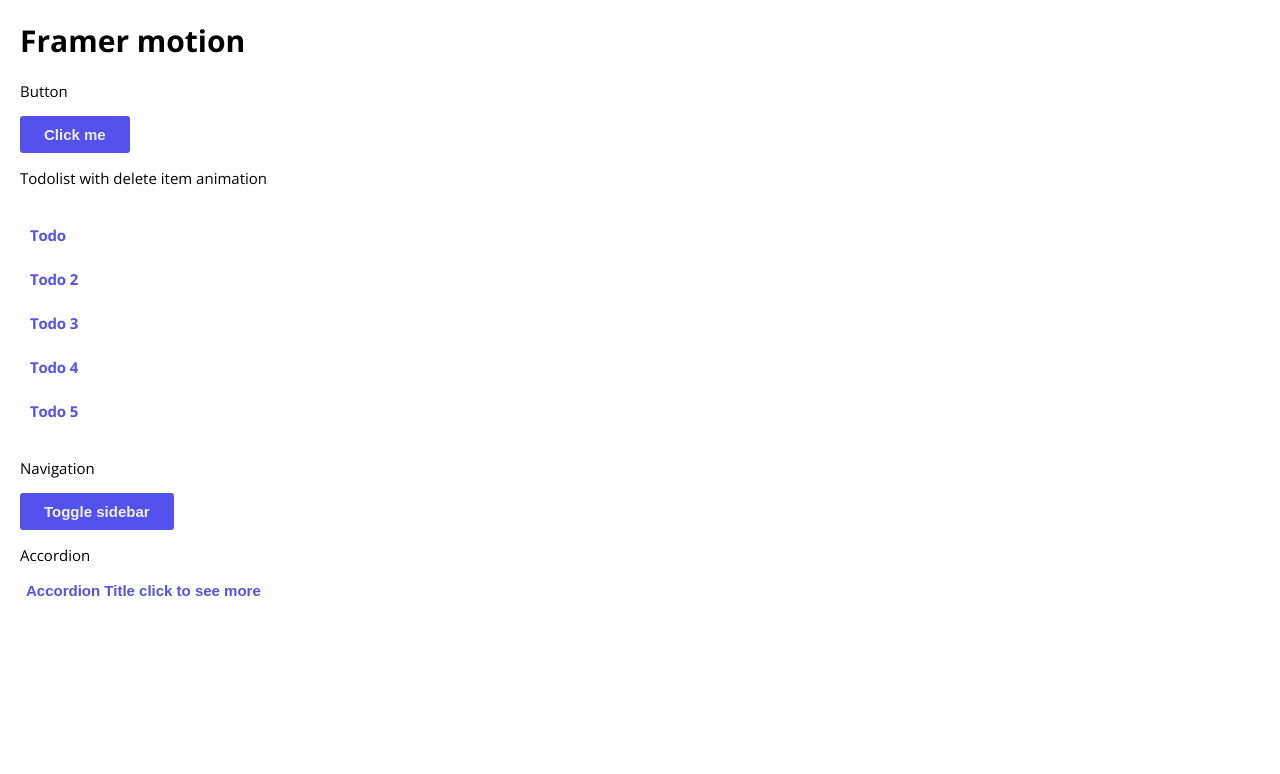
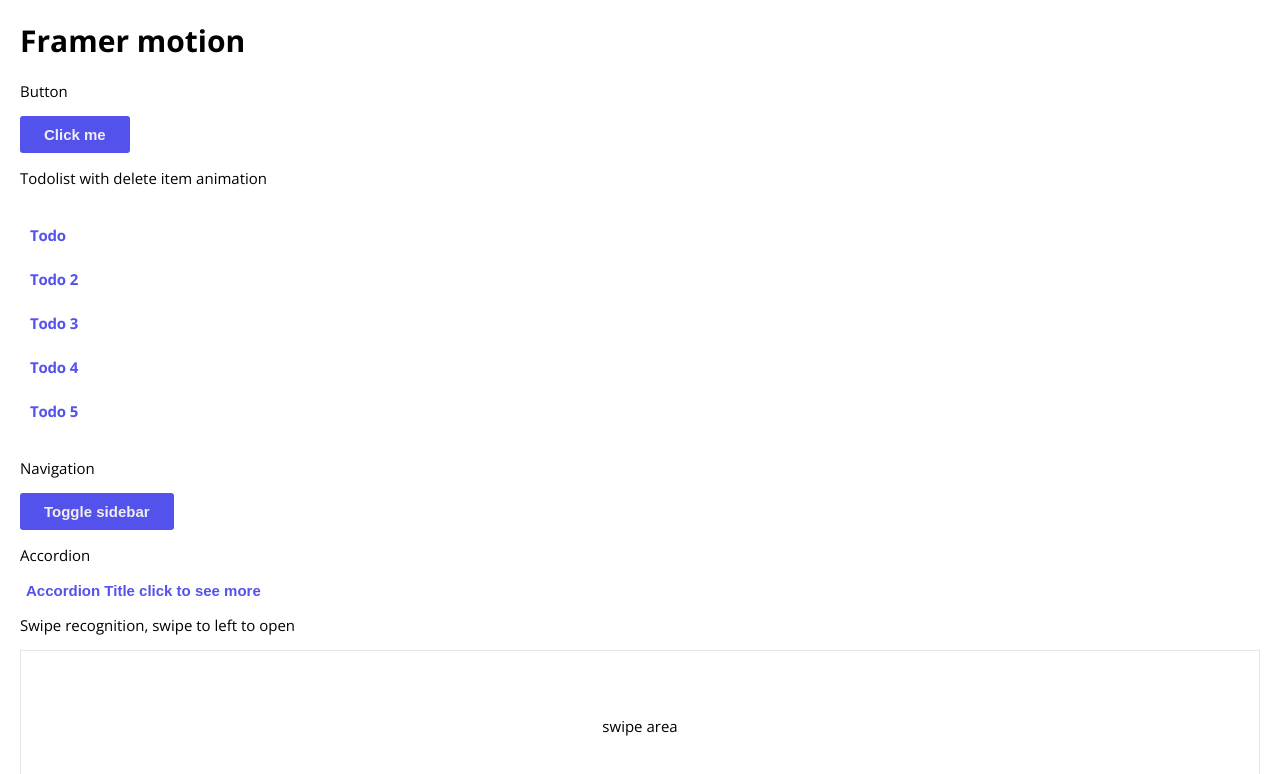
Before and after one commit to piotrglodek/animations-in-react, a React (Create React App) app: page / in a window 1280 px wide. Shown: the top 774 px of the page. Built offline with nearby package versions, Linux system fonts and the light colour scheme.

Commit message:
Create SwipeInfo animation

```diff
--- a/src/App.js
+++ b/src/App.js
@@ -1,4 +1,4 @@
-import { Button, TodoList, Nav, Accordion } from './components';
+import { Button, TodoList, Nav, Accordion, SwipeInfo } from './components';
 import { motion } from 'framer-motion';
 
 function App() {
@@ -20,6 +20,8 @@
         head='Accordion Title click to see more'
         content='Accordion content'
       />
+      <p>Swipe recognition, swipe to left to open</p>
+      <SwipeInfo />
     </motion.div>
   );
 }
--- /dev/null
+++ b/src/components/SwipeInfo.js
@@ -0,0 +1,64 @@
+import styled from 'styled-components';
+import { motion } from 'framer-motion';
+import { useState } from 'react';
+
+export const SwipeInfo = () => {
+  const [isOpen, setOpen] = useState(false);
+
+  const handlePan = (e, info) => {
+    if (info.offset.x >= 50) {
+      console.log('swipe right');
+      setOpen(false);
+    }
+    if (info.offset.x <= -50) {
+      console.log('swipe left');
+      setOpen(true);
+    }
+  };
+
+  return (
+    <StyledWrapper onPanEnd={handlePan}>
+      <p>swipe area</p>
+      <StyledSwipeContent
+        variants={swipeVariants}
+        animate={isOpen ? 'open' : 'hidden'}
+        initial='hidden'
+        transition={{
+          duration: 0.4,
+        }}
+      >
+        <p>Content title</p>
+        <p>swipe to right to hide</p>
+      </StyledSwipeContent>
+    </StyledWrapper>
+  );
+};
+
+const swipeVariants = {
+  open: {
+    x: 0,
+    opacity: 1,
+  },
+  hidden: { x: '100%', opacity: 0 },
+};
+
+const StyledWrapper = styled(motion.div)`
+  border: 1px solid rgba(0, 0, 0, 0.1);
+  padding: 50px 0;
+  display: grid;
+  place-items: center;
+  & p {
+    user-select: none;
+    pointer-events: none;
+  }
+`;
+
+const StyledSwipeContent = styled(motion.div)`
+  position: fixed;
+  right: 0;
+  top: 0;
+  padding: 10px;
+  background-color: #fff;
+  height: 100vh;
+  box-shadow: rgba(0, 0, 0, 0.15) -1.95px 0 2.6px;
+`;
--- a/src/components/index.js
+++ b/src/components/index.js
@@ -2,3 +2,4 @@
 export { TodoList } from './TodoList';
 export { Nav } from './Nav';
 export { Accordion } from './Accordion';
+export { SwipeInfo } from './SwipeInfo';
```
